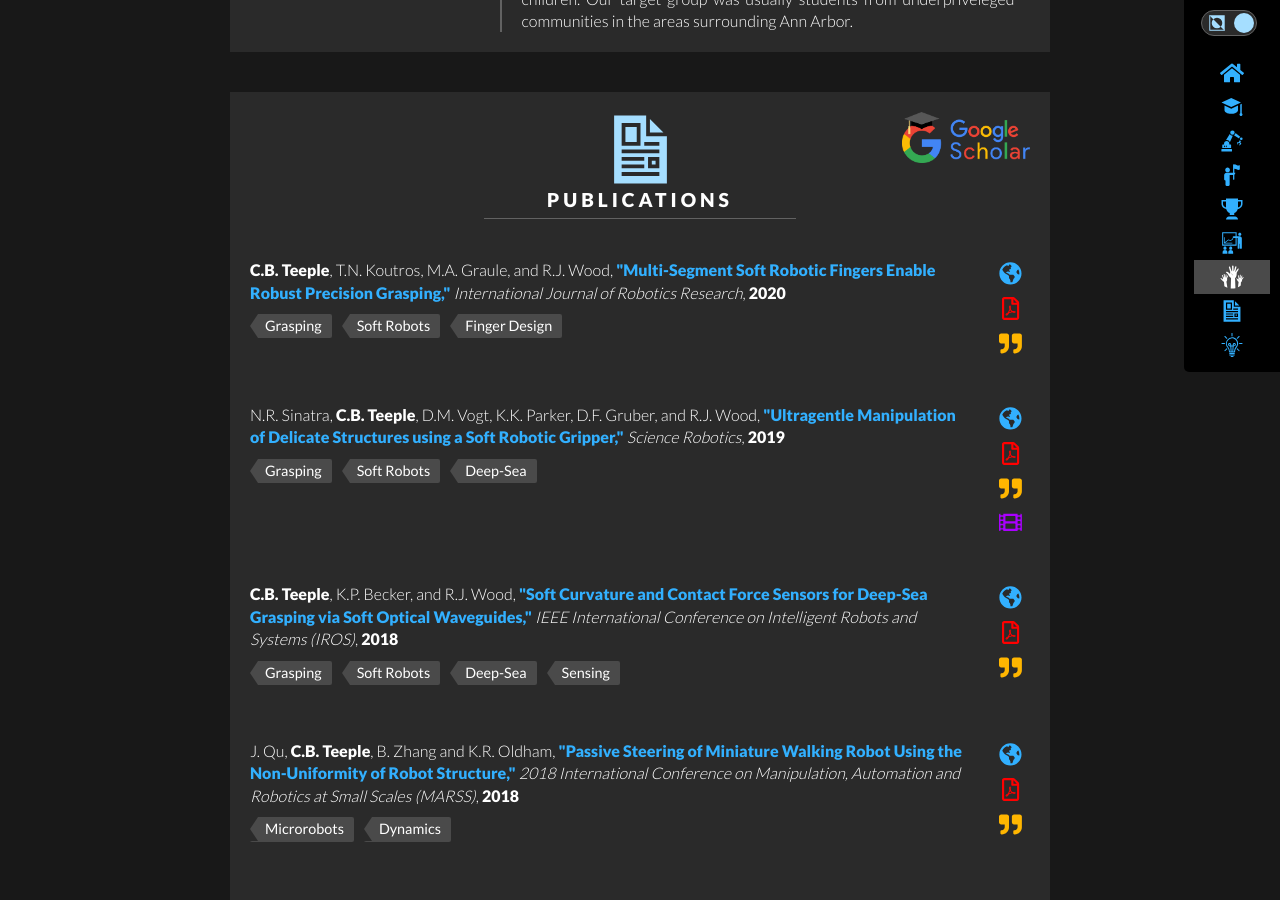
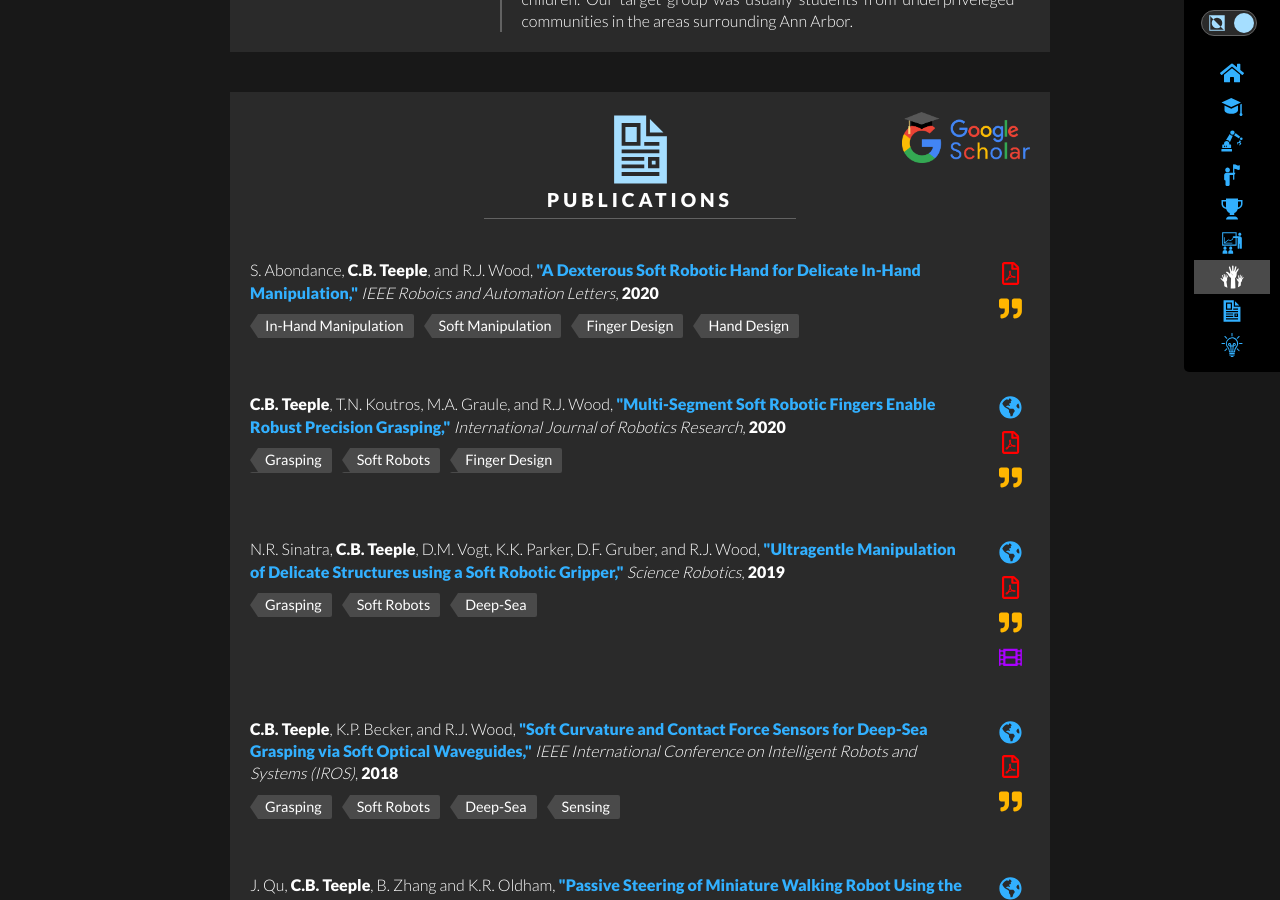
Before and after one commit to cbteeple/cbteeple.github.io, a Jekyll site: the page built from index.html, in a window 1280 px wide and 900 px high, scrolled down 5266 px. Built offline with Jekyll 4.4.1, drawn with Linux system fonts in a browser that asks for light colours; nearby versions of some CDN libraries.

Commit message:
added paper with Sylvain

```diff
--- a/_data/publications.yml
+++ b/_data/publications.yml
@@ -1,3 +1,17 @@
+-   title: A Dexterous Soft Robotic Hand for Delicate In-Hand Manipulation
+    names: S. Abondance, <b>C.B. Teeple</b>, and R.J. Wood
+    journal: IEEE Roboics and Automation Letters
+    year: 2020
+    #link: https://journals.sagepub.com/doi/10.1177/0278364920910465
+    pdf_link: papers/abondance2020_dexterous.pdf
+    bib_link: papers/bib/abondance2020.bib
+    #media_link: https://www.youtube.com/watch?v=p5Y84HKShLo
+    tags:
+      - In-Hand Manipulation
+      - Soft Manipulation
+      - Finger Design
+      - Hand Design
+
 -   title: Multi-Segment Soft Robotic Fingers Enable Robust Precision Grasping
     names: <b>C.B. Teeple</b>, T.N. Koutros, M.A. Graule, and R.J. Wood
     journal: International Journal of Robotics Research
--- a/_data/tags.yml
+++ b/_data/tags.yml
@@ -1,5 +1,6 @@
 Grasping: https://clarkteeple.weebly.com/research#grasping
 Finger Design: https://clarkteeple.weebly.com/research#grasping
+Hand Design: https://clarkteeple.weebly.com/research#grasping
 Soft Robots: https://clarkteeple.weebly.com/research#grasping
 Deep-Sea: https://clarkteeple.weebly.com/research#deep_sea
 Microrobots: https://clarkteeple.weebly.com/research#microrobots
@@ -8,4 +9,5 @@ Tissue Engineering: https://clarkteeple.weebly.com/older-work
 Machine Design: https://clarkteeple.weebly.com/older-work
 Sensing: https://clarkteeple.weebly.com/research#deep_sea
 Soft Manipulation: https://clarkteeple.weebly.com/research#grasping
+In-Hand Manipulation: https://clarkteeple.weebly.com/research#grasping
 UR5e: https://clarkteeple.weebly.com/research#grasping
--- /dev/null
+++ b/papers/bib/abondance2020.bib
@@ -0,0 +1,6 @@
+@article{abondance2020dexterous,
+author = {Sylvain Abondance and Clark B Teeple and Robert J. Wood},
+title ={A Dexterous Soft Robotic Hand for Delicate In-Hand Manipulation},
+journal = {IEEE Roboics and Automation Letters},
+year = {2020}
+}
```
Also changed, not shown: papers/bib/teeple2020.bib (+7 -10 lines), 1 other file.
